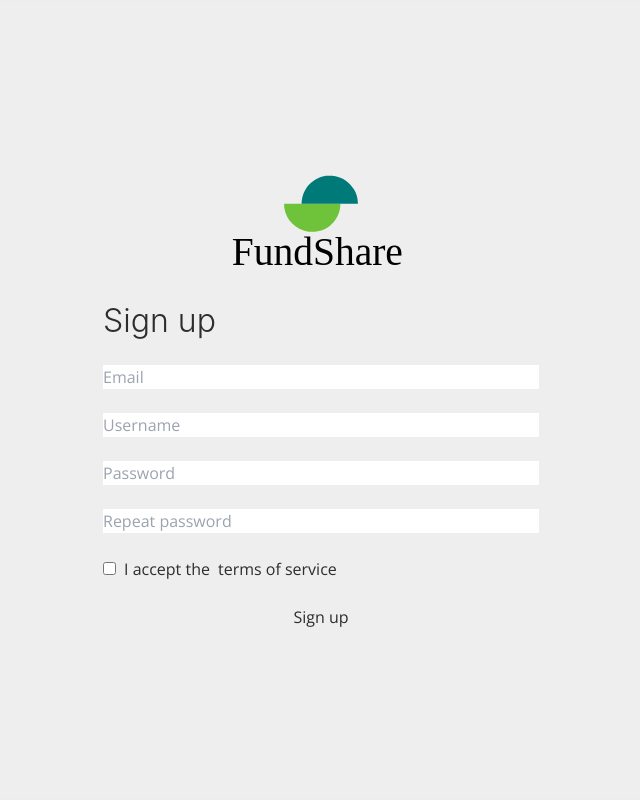
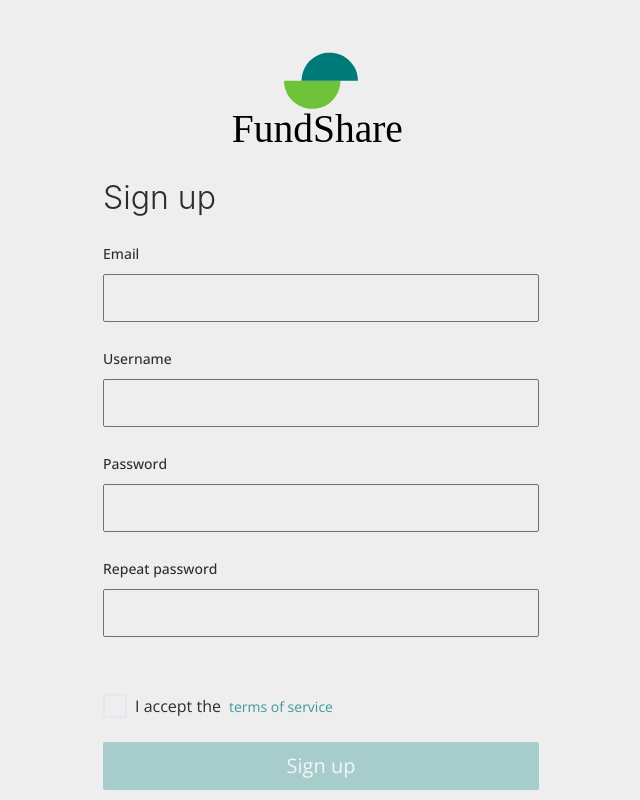
Before and after one commit to VilaDevCorp/fundshare-frontend, a React (Vite) app: page /register in a window 1280 px wide. Shown: the whole page, without its empty margins (319-959 px from the left). Built offline with nearby package versions, Linux system fonts and the light colour scheme.

Commit message:
Register screen

```diff
--- a/src/screens/RegisterScreen.tsx
+++ b/src/screens/RegisterScreen.tsx
@@ -1,4 +1,4 @@
-import { useState, useEffect } from 'react';
+import { useState, useEffect, useRef } from 'react';
 import { useApi } from '../hooks/useApi';
 import {
     emailValidator,
@@ -13,6 +13,23 @@ import { useNavigate } from 'react-router-dom';
 import { PublicFormLayout } from '../components/organism/PublicFormLayout';
 import { Layout } from '../components/organism/Layout';
 import { useError } from '../hooks/useError';
+import { FormField } from '../components/ui/FormField';
+import {
+    Button,
+    Checkbox,
+    HStack,
+    Input,
+    Link,
+    Modal,
+    ModalBody,
+    ModalCloseButton,
+    ModalContent,
+    ModalHeader,
+    ModalOverlay
+} from '@chakra-ui/react';
+import { Typography } from '../components/ui/Typography';
+import { conf } from '../../conf';
+import { useToast } from '../hooks/useToast';
 
 export function RegisterScreen() {
     const { register } = useApi();
@@ -25,18 +42,23 @@ export function RegisterScreen() {
     const [serviceTermsAccepted, setServiceTermsAccepted] =
         useState<boolean>(false);
 
+    const usernameInputRef = useRef<HTMLInputElement>(null);
     const [usernameDirty, usernameError, usernameMessage, usernameValidate] =
         useValidator(username, [notEmptyValidator]);
+    const emailInputRef = useRef<HTMLInputElement>(null);
     const [emailDirty, emailError, emailMessage, emailValidate] = useValidator(
         email,
-        [notEmptyValidator, emailValidator]
+        [notEmptyValidator, emailValidator],
+        emailInputRef
     );
+
+    const passwordInputRef = useRef<HTMLInputElement>(null);
     const [passwordDirty, passwordError, passwordMessage, passwordValidate] =
-        useValidator(password, [
-            notEmptyValidator,
-            minLength8Validator,
-            upperLowerCaseValidator
-        ]);
+        useValidator(
+            password,
+            [notEmptyValidator, minLength8Validator, upperLowerCaseValidator],
+            passwordInputRef
+        );
     const [passwordMatchError, setPasswordMatchError] = useState<string>('');
     const [passwordMatchDirty, setPasswordMatchDirty] =
         useState<boolean>(false);
@@ -44,10 +66,13 @@ export function RegisterScreen() {
         useState<boolean>(false);
     const [serviceTermsAcceptedError, setServiceTermsAcceptedError] =
         useState<string>('');
-    const [, setIsTermsOfServiceOpen] = useState<boolean>(false);
+    const [isTermsOfServiceOpen, setIsTermsOfServiceOpen] =
+        useState<boolean>(false);
     const [isLoading, setIsLoading] = useState<boolean>(false);
 
     const { setError } = useError();
+
+    const { showToast } = useToast();
 
     const disabledButton =
         isLoading ||
@@ -58,9 +83,6 @@ export function RegisterScreen() {
         serviceTermsAcceptedError !== '';
 
     const passwordMatchValidate = () => {
-        if (!passwordMatchDirty && (password || repeatPassword)) {
-            setPasswordMatchDirty(true);
-        }
         if (password === repeatPassword) {
             setPasswordMatchError('');
             return true;
@@ -110,32 +132,20 @@ export function RegisterScreen() {
             setIsLoading(true);
             try {
                 await register({ username, email, password });
-                console.log('User succesfully registered');
-                // toast({
-                //     title: 'User succesfully registered',
-                //     status: 'success',
-                //     duration: 5000,
-                // })
+                showToast('success', 'User succesfully registered');
                 navigate('/login');
             } catch (e) {
                 if (e instanceof ApiError) {
                     if (e.statusCode === StatusCode.ClientErrorConflict) {
                         if (e.code === ErrorCode.USERNAME_ALREADY_IN_USE) {
-                            console.log('The username is already in use');
-                            // toast({
-                            //     title: 'The username is already in use',
-                            //     status: 'error',
-                            //     duration: 5000,
-                            // })
+                            showToast(
+                                'error',
+                                'The username is already in use'
+                            );
                             return;
                         }
                         if (e.code === ErrorCode.EMAIL_ALREADY_IN_USE) {
-                            console.log('The email is already in use');
-                            // toast({
-                            //     title: 'The email is already in use',
-                            //     status: 'error',
-                            //     duration: 5000,
-                            // })
+                            showToast('error', 'The email is already in use');
                             return;
                         }
                     }
@@ -151,85 +161,127 @@ export function RegisterScreen() {
 
     return (
         <Layout isPublic>
-            <PublicFormLayout title={'Sign up'}>
-                <input
-                    placeholder="Email"
+            <PublicFormLayout onSubmit={() => onRegister()} title={'Sign up'}>
+                <FormField
+                    label="Email"
+                    error={emailError && emailDirty ? emailMessage : undefined}
+                    input={
+                        <Input
                             value={email}
+                            ref={emailInputRef}
                             onChange={(e) => setEmail(e.target.value)}
                         />
-                {emailError && emailDirty ? (
-                    <span className="text-error-600">{emailMessage}</span>
-                ) : (
-                    <></>
-                )}
-
-                <input
-                    placeholder="Username"
+                    }
+                />
+                <FormField
+                    label="Username"
+                    error={
+                        usernameError && usernameDirty
+                            ? usernameMessage
+                            : undefined
+                    }
+                    input={
+                        <Input
                             value={username}
+                            ref={usernameInputRef}
                             onChange={(e) => setUsername(e.target.value)}
                         />
-                {usernameDirty && usernameError ? (
-                    <span className="text-error-600">{usernameMessage}</span>
-                ) : (
-                    <></>
-                )}
-
-                <input
-                    placeholder="Password"
+                    }
+                />
+                <FormField
+                    label="Password"
+                    error={
+                        passwordError && passwordDirty
+                            ? passwordMessage
+                            : undefined
+                    }
+                    input={
+                        <Input
                             type="password"
                             value={password}
+                            ref={passwordInputRef}
                             onChange={(e) => setPassword(e.target.value)}
                         />
-                {passwordDirty && passwordError ? (
-                    <span className="text-error-600">{passwordMessage}</span>
-                ) : (
-                    <></>
-                )}
-                <input
-                    placeholder="Repeat password"
+                    }
+                />
+
+                <FormField
+                    label="Repeat password"
+                    error={
+                        passwordMatchDirty && passwordMatchError
+                            ? passwordMatchError
+                            : undefined
+                    }
+                    input={
+                        <Input
                             type="password"
                             value={repeatPassword}
+                            onBlur={() => setPasswordMatchDirty(true)}
                             onChange={(e) => setRepeatPassword(e.target.value)}
                         />
-                {passwordMatchDirty && passwordMatchError != '' ? (
-                    <span className="text-error-600">{passwordMatchError}</span>
-                ) : (
-                    <></>
-                )}
-                <label className="flex gap-2 items-center">
-                    <input
-                        type="checkbox"
+                    }
+                />
+
+                <FormField
+                    label=""
+                    error={
+                        serviceTermsAcceptedDirty && serviceTermsAcceptedError
+                            ? serviceTermsAcceptedError
+                            : undefined
+                    }
+                    input={
+                        <HStack>
+                            <Checkbox
+                                checked={serviceTermsAccepted}
                                 onChange={(e) =>
                                     setServiceTermsAccepted(e.target.checked)
                                 }
-                    ></input>
+                            >
                                 {'I accept the '}
-                    <a onClick={() => setIsTermsOfServiceOpen(true)}>
+                            </Checkbox>
+                            <Link
+                                onClick={() => {
+                                    setIsTermsOfServiceOpen(true);
+                                }}
+                            >
                                 {'terms of service'}
-                    </a>
-                </label>
-                {serviceTermsAcceptedDirty &&
-                serviceTermsAcceptedError != '' ? (
-                    <span className="text-error-600">
-                        {serviceTermsAcceptedError}
-                    </span>
-                ) : (
-                    <></>
-                )}
-                <button disabled={disabledButton} onClick={onRegister}>
-                    {isLoading ? 'Loading...' : 'Sign up'}
-                </button>
+                            </Link>
+                        </HStack>
+                    }
+                />
 
-                {/* <Modal isOpen={isTermsOfServiceOpen} onClose={() => setIsTermsOfServiceOpen(false)}>
+                <Button
+                    type="submit"
+                    isDisabled={disabledButton}
+                    onClick={onRegister}
+                    isLoading={isLoading}
+                >
+                    {'Sign up'}
+                </Button>
+                <Button
+                    onClick={() =>
+                        showToast('success', 'User succesfully registered ')
+                    }
+                >
+                    {'TOAST!'}
+                </Button>
+                <Modal
+                    isOpen={isTermsOfServiceOpen}
+                    onClose={() => setIsTermsOfServiceOpen(false)}
+                >
                     <ModalOverlay />
                     <ModalContent>
-                        <ModalHeader>{'Terms of service'}</ModalHeader>
+                        <ModalHeader>
+                            {'Terms of service'}
                             <ModalCloseButton />
+                        </ModalHeader>
                         <ModalBody>
-                            <Typography mode='body'>{conf.termsOfService}</Typography>
+                            <Typography type="body">
+                                {conf.termsOfService}
+                            </Typography>
                         </ModalBody>
                     </ModalContent>
-                </Modal> */}
+                </Modal>
             </PublicFormLayout>
         </Layout>
     );
```
Lines whose indentation alone changed are shown as unchanged.
